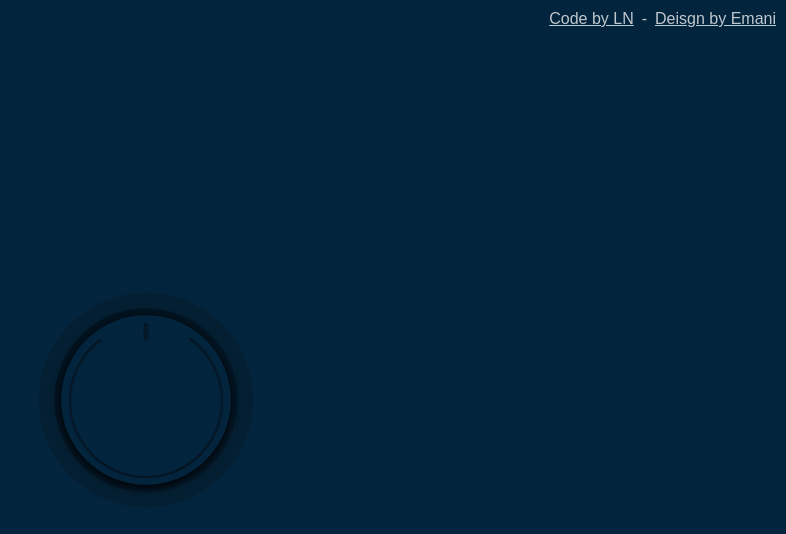
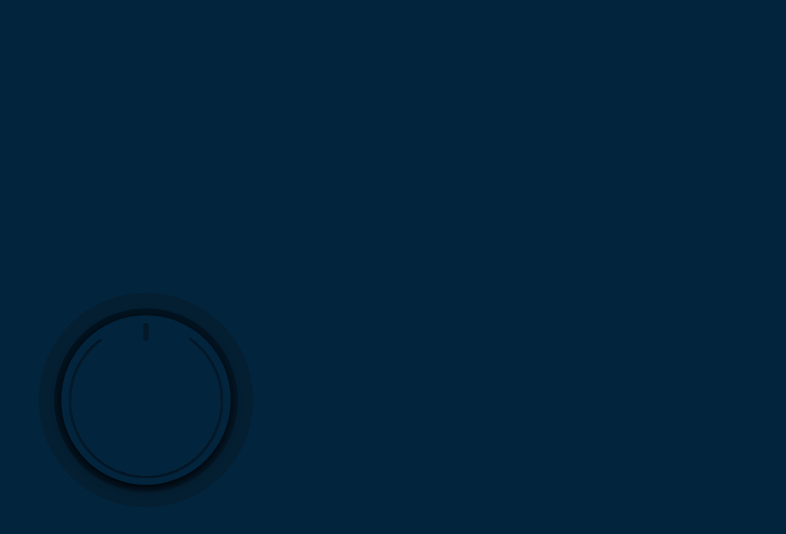
Before and after one commit to ln-dev7/dual-button-proto, a website built with Vite: page index.html in a window 1280 px wide. Shown: the whole page, without its empty margins (494-1280 px from the left). Built offline with nearby package versions, Linux system fonts and the light colour scheme.

Commit message:
Update index.html

```diff
--- a/index.html
+++ b/index.html
@@ -85,9 +85,9 @@
       </div>
     </div>
 
-    <p class="copyrigith">
+   <!-- <div class="copyrigith">
       <a href="http://leonelngoya.com">Code by LN</a> - <a href="https://bento.me/emaniui">Deisgn by Emani</a>
-  </div>
+  </div> -->
   </div>
   <script type="module" src="/main.js"></script>
 </body>
```
